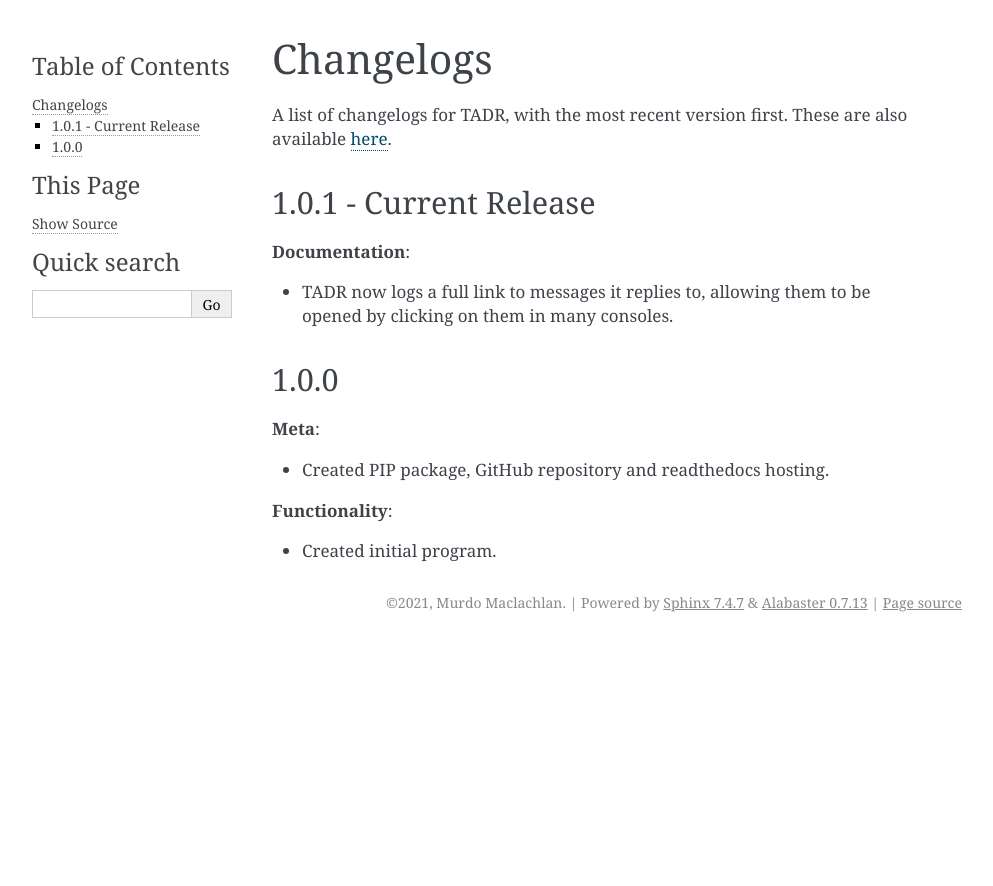
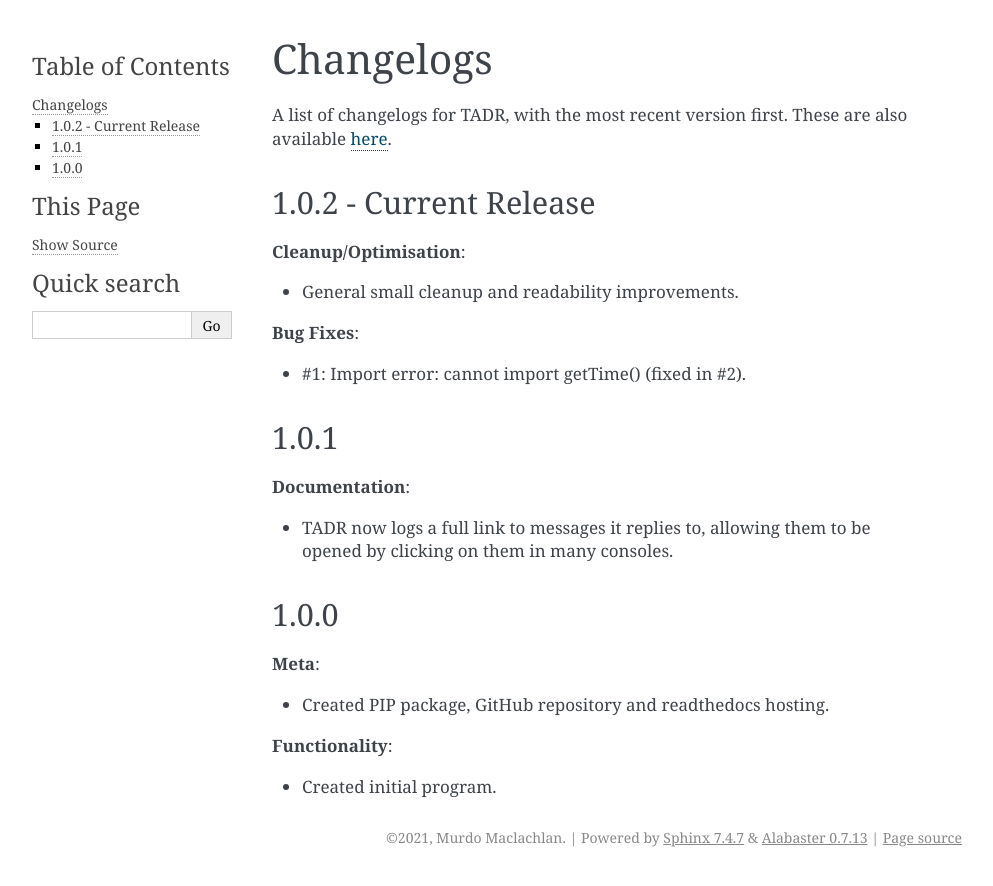
Before and after one commit to MurdoMaclachlan/tadr, a Sphinx documentation site: the page built from docs/source/changelogs.rst, in a window 1280 px wide. Shown: the top 886 px of the page, without its empty margins (148-1141 px from the left). Built offline with Sphinx 7.4.7, drawn with Linux system fonts in a browser that asks for light colours.

Commit message:
Update changelog

```diff
--- a/docs/source/changelogs.rst
+++ b/docs/source/changelogs.rst
@@ -3,8 +3,19 @@ Changelogs
 
 A list of changelogs for TADR, with the most recent version first. These are also available `here <https://github.com/MurdoMaclachlan/tadr/releases>`_.
 
-1.0.1 - Current Release
+1.0.2 - Current Release
 -----------------------
+
+**Cleanup/Optimisation**:
+
+- General small cleanup and readability improvements.
+
+**Bug Fixes**:
+
+- #1: Import error: cannot import getTime() (fixed in #2).
+
+1.0.1
+-----
 
 **Documentation**:
 
```
